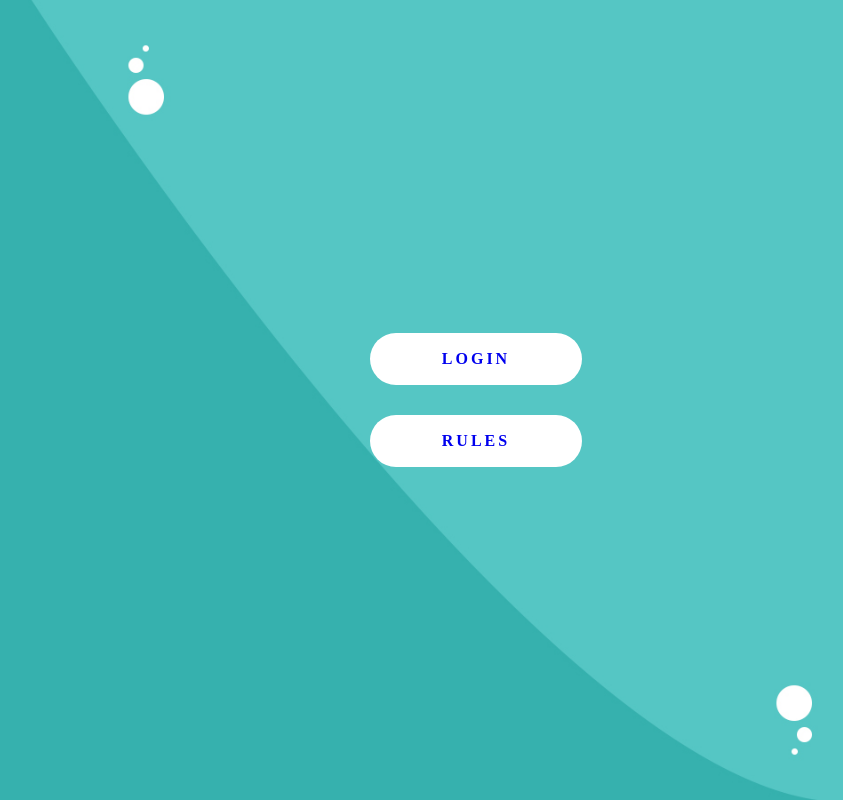
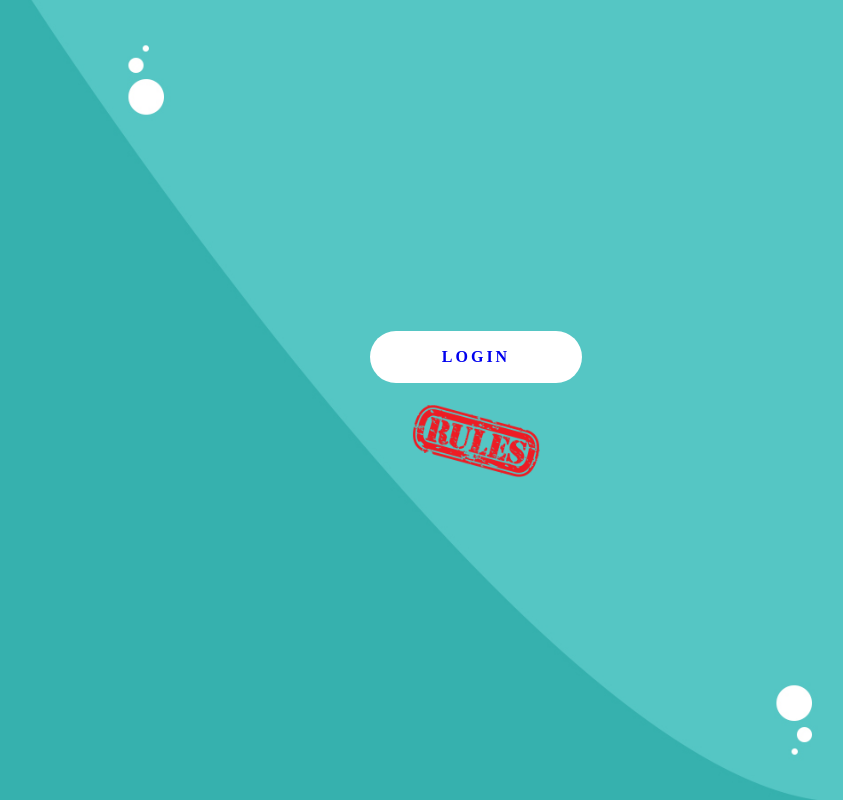
Before and after one commit to mpetkevic/Lesson19, a plain HTML site: page index.html in a window 1280 px wide. Shown: the whole page, without its empty margins (164-1007 px from the left). Drawn offline with Linux system fonts and the light colour scheme.

Commit message:
Add files via upload

```diff
--- a/index.html
+++ b/index.html
@@ -11,7 +11,7 @@
 <body>
     <div class="content">
         <a href="#modal-1" class="modal-login">Login</a>
-        <a href="#modal-2" class="modal-rules">Rules</a>
+        <img src="img/rules.png" alt="" class="modal-rules">
     </div>
     <div class="popup popup-login">
         <h4>This is Login window</h4>
--- a/scss/style.scss
+++ b/scss/style.scss
@@ -36,6 +36,11 @@ body {
             color: white;
             background-color: #0d5e5f;
         }
+    }
+
+    img {
+        width: 10%;
+        cursor: pointer;
     }
 }
 
```
Also changed, not shown: css/style.css, img/rules.png (added).
